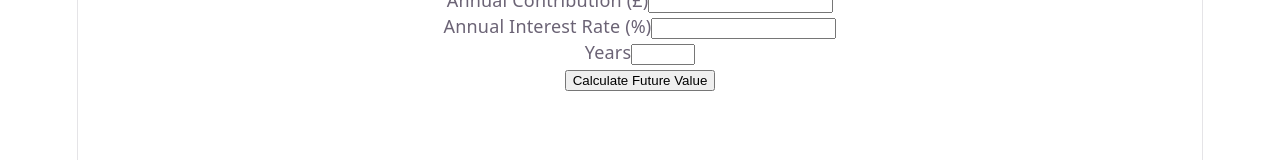
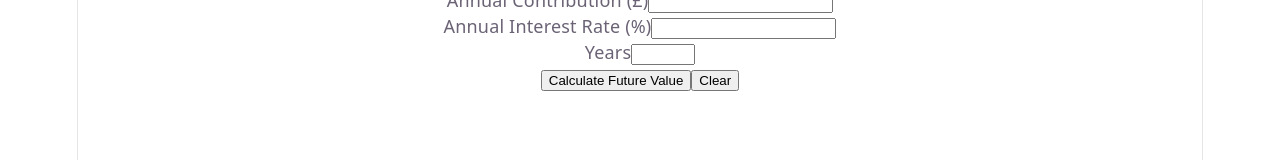
Before and after one commit to NGalletly/Typescripe-investment-calculator-project, a React (Vite) app in the folder frontend/: page / in a window 1280 px wide. Shown: the part 129-289 px from the top of the page. Built offline with nearby package versions, Linux system fonts and the light colour scheme.

Commit message:
added clear form button

```diff
--- a/frontend/src/App.tsx
+++ b/frontend/src/App.tsx
@@ -54,12 +54,19 @@ function App() {
     }
   };
 
+  const handleReset = () => {
+    setResult(null);
+    setHistory([]);
+    setSummary(null);
+    setTotalYears(0);
+  };
+
   return (
     <main className="container">
       <section id="center">
         <h1>Investment Calculator</h1>
 
-        <InvestmentForm onCalculate={handleCalculate} />
+        <InvestmentForm onCalculate={handleCalculate} onReset={handleReset} />
 
         {result && summary && (
           <div className="result-area">
--- a/frontend/src/components/InvestmentForm.tsx
+++ b/frontend/src/components/InvestmentForm.tsx
@@ -7,13 +7,22 @@ interface Props {
     rate: number | "";
     years: number | "";
   }) => void;
+  onReset: () => void;
 }
 
-export function InvestmentForm({ onCalculate }: Props) {
+export function InvestmentForm({ onCalculate,onReset }: Props) {
   const [principal, setPrincipal] = useState<number | "">("");
   const [contribution, setContribution] = useState<number | "">("");
   const [rate, setRate] = useState<number | "">("");
   const [years, setYears] = useState<number | "">("");
+
+  const internalReset = () => {
+    setPrincipal("");
+    setContribution("");
+    setRate("");
+    setYears("");
+    onReset();
+  };
 
   return (
     <div className="card">
@@ -72,6 +81,10 @@ export function InvestmentForm({ onCalculate }: Props) {
       >
         Calculate Future Value
       </button>
+
+      <button onClick={internalReset} className="reset-button">
+        Clear
+      </button>
     </div>
   );
 }
```
